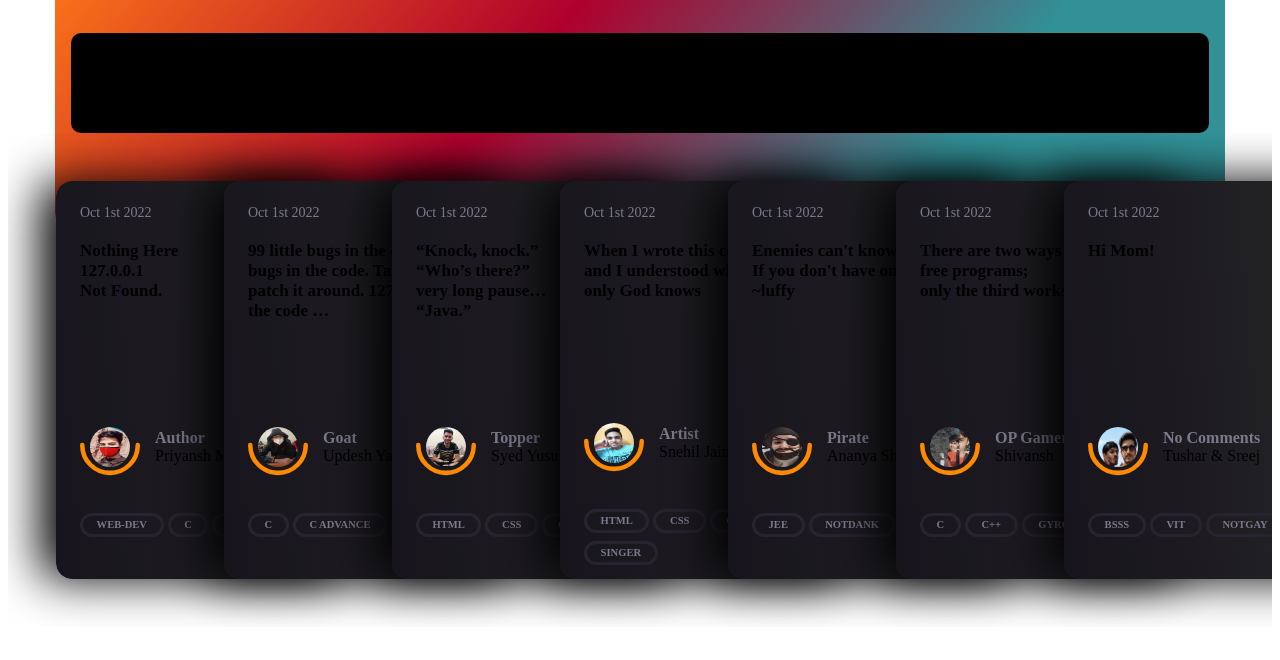
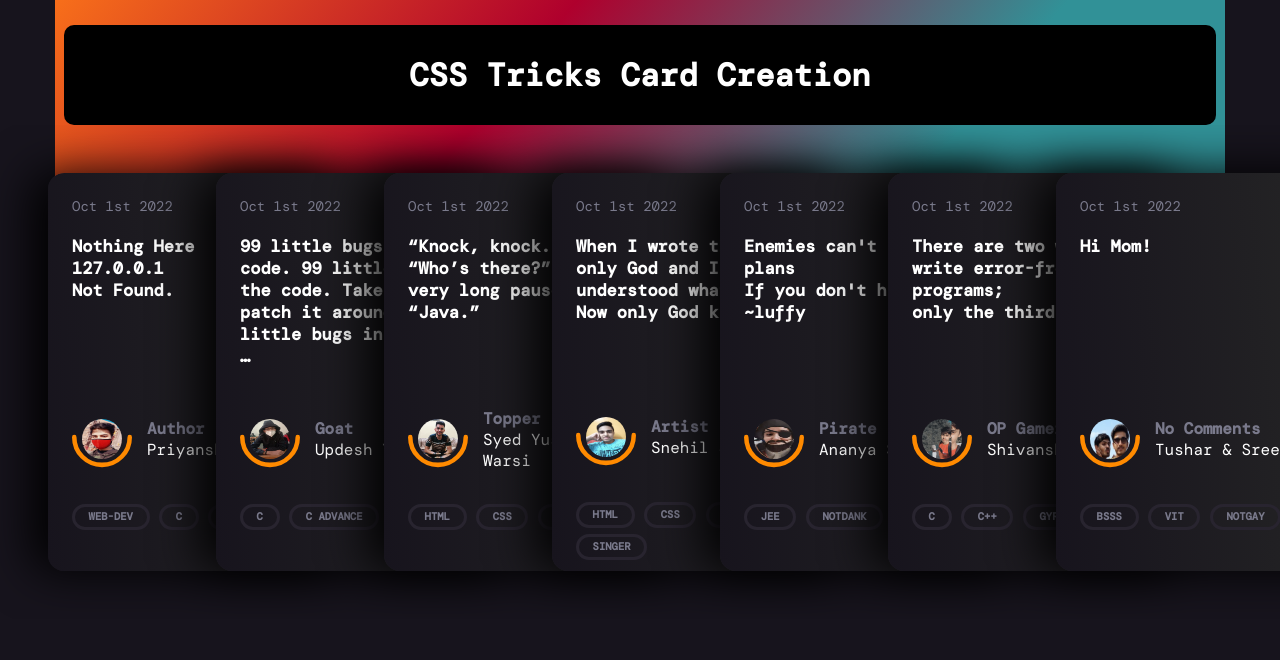
Before and after one commit to Priyansh6570/CssTricksCard, a plain HTML site: page index.html in a window 1280 px wide. Drawn offline with nearby package versions, Linux system fonts and the light colour scheme; a web font is replaced by a local one.

Commit message:
Update style.css

```diff
--- a/style.css
+++ b/style.css
@@ -1,4 +1,3 @@
-<<<<<<< HEAD
 @import url("https://fonts.googleapis.com/css2?family=DM+Mono:wght@300;400;500&display=swap");
 
 body {
@@ -193,214 +192,3 @@ a {
   background-clip: text;
   border-color: white;
 }
-=======
-@import url("https://fonts.googleapis.com/css2?family=DM+Mono:wght@300;400;500&display=swap");
-
-body {
-  padding: 0;
-  margin: 0;
-  background-color: #17141d;
-  color: white;
-  font-family: "DM Mono", monospace;
-}
-
-.head {
-  width: 100%;
-  display: flex;
-  justify-content: center;
-}
-
-.heading-container {
-  height: 100px;
-  width: 90%;
-  display: grid;
-  justify-content: center;
-  place-items: center;
-  place-self: center;
-  margin-top: 25px;
-  border-radius: 10px;
-  background-color: #000000;
-}
-
-.heading-container::before {
-  content: "";
-  background: linear-gradient(130deg, #ff7a18, #af002d 41.07%, #319197 76.05%);
-  width: calc(100% + -110px);
-  height: calc(100% + -520px);
-  position: absolute;
-  z-index: -1;
-  border-radius: 10px;
-}
-
-.main-heading {
-  font-size: 2em;
-}
-
-a {
-  text-decoration: none;
-}
-
-.card-list {
-  display: flex;
-  padding: 3rem;
-  overflow-x: scroll;
-  scrollbar-color: linear-gradient(130deg, #ff7a18, #af002d 41.07%, #319197 76.05%) #17141d;
-  scrollbar-width: thin;
-}
-
-.card-list::-webkit-scrollbar {
-  width: 10px;
-  height: 10px;
-}
-.card-list::-webkit-scrollbar-thumb {
-  background: #201c29;
-  border-radius: 10px;
-  box-shadow: inset 2px 2px 2px hsla(0, 0%, 100%, 0.25),
-    inset -2px -2px 2px rgba(0, 0, 0, 0.25);
-}
-
-.card-list::-webkit-scrollbar-track {
-  background: linear-gradient(90deg, #201c29, #201c29 1px, #17141d 0, #17141d);
-}
-
-.card {
-  height: 350px;
-  width: 400px;
-  min-width: 250px;
-  padding: 1.5rem;
-  border-radius: 16px;
-  /* background: #17141d; */
-  background: linear-gradient(85deg, #17141d, #262626);
-  box-shadow: -1rem 0 3rem #000;
-  display: flex;
-  flex-direction: column;
-  transition: 0.2s;
-  margin: 0;
-  scroll-snap-align: start;
-  clear: both;
-  position: relative;
-}
-
-.card:focus-within ~ .card,
-.card:hover ~ .card {
-  transform: translateX(130px);
-}
-
-.card:hover {
-  transform: translateY(-1rem);
-  rotate: 3deg;
-}
-
-.card:not(:first-child) {
-  margin-left: -130px;
-}
-
-.card-header {
-  margin-bottom: auto;
-}
-
-.card-header p {
-  font-size: 14px;
-  margin: 0 0 1rem;
-  color: #7a7a8c;
-}
-
-.card-header h2 {
-  font-size: 17px;
-  margin: 0.25rem 0 auto;
-  text-decoration: none;
-  color: inherit;
-  border: 0;
-  display: inline-block;
-  cursor: pointer;
-  /* overflow: scroll; */
-  height: 150px;
-}
-
-.card-header h2:hover {
-  background: linear-gradient(90deg, #ff8a00, #e52e71);
-  text-shadow: none;
-  -webkit-text-fill-color: transparent;
-  -webkit-background-clip: text;
-  background-clip: text;
-}
-
-.card-author {
-  margin: 1rem 0 0;
-  display: grid;
-  grid-template-columns: 75px 1fr;
-  align-items: center;
-  position: relative;
-}
-
-.author-avatar {
-  grid-area: auto;
-  align-self: start;
-  position: relative;
-  box-sizing: border-box;
-}
-
-.author-avatar img {
-  width: 40px;
-  height: 40px;
-  border-radius: 50%;
-  filter: grayscale(10%);
-  display: block;
-  overflow: hidden;
-  margin: 16px 10px;
-}
-
-.author-name {
-  grid-area: auto;
-  box-sizing: border-box;
-}
-
-.author-name-prefix {
-  font-style: normal;
-  font-weight: 700;
-  color: #7a7a8c;
-}
-
-.half-circle {
-  position: absolute;
-  bottom: 0;
-  left: 0;
-  width: 60px;
-  height: 48px;
-  fill: none;
-  stroke: #ff8a00;
-  stroke-width: 8;
-  stroke-linecap: round;
-  pointer-events: none;
-}
-
-.tags {
-  margin: 1rem 0 2rem;
-  padding: 0.5rem 0 1rem;
-  line-height: 2;
-  margin-bottom: 0;
-}
-
-.tags a {
-  font-style: normal;
-  font-weight: 700;
-  font-size: 0.5rem;
-  color: #7a7a8c;
-  text-transform: uppercase;
-  font-size: 0.66rem;
-  border: 3px solid #28242f;
-  border-radius: 2rem;
-  padding: 0.2rem 0.85rem 0.25rem;
-  position: relative;
-}
-
-.tags a:hover {
-  background: linear-gradient(90deg, #ff8a00, #e52e71);
-  text-shadow: none;
-  -webkit-text-fill-color: transparent;
-  -webkit-background-clip: text;
-  box-decoration-break: clone;
-  background-clip: text;
-  border-color: white;
-}
->>>>>>> 324a226bcec07023f19dc43237185a7cd0537ce2
```
